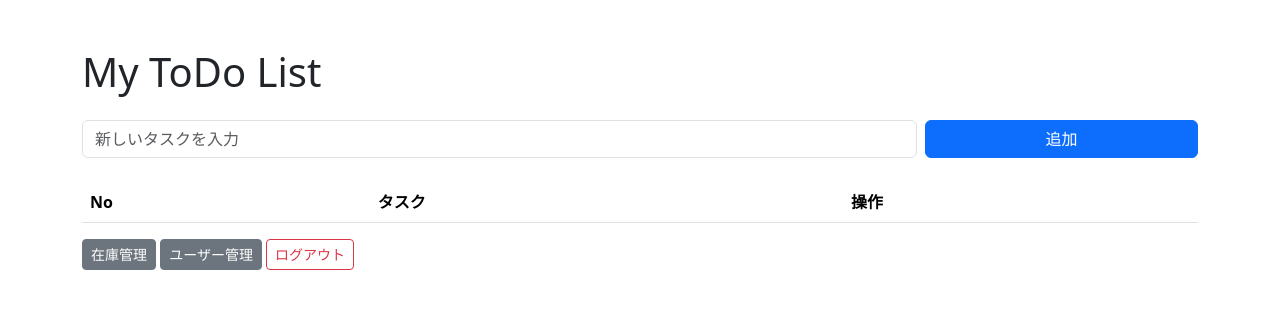
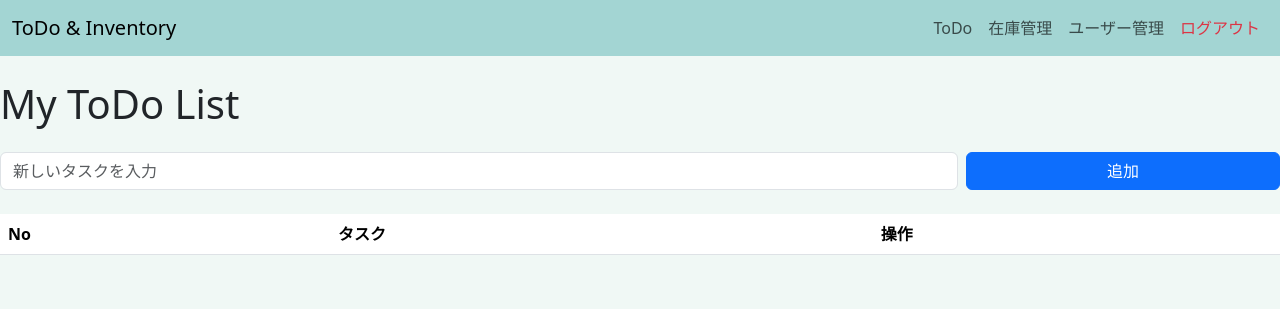
Before and after one commit to Yuuki-Creat/ToDo_app, a Flask app: page / in a window 1280 px wide. Shown: the top 309 px of the page. Run offline with Flask 3, Linux system fonts and the light colour scheme; the visitor is signed in with stand-in values (Sample User, id 1); lists and menus that the app fills with data are empty.

Commit message:
window bootstrap add Inventory update number

```diff
--- a/templates/index.html
+++ b/templates/index.html
@@ -1,23 +1,8 @@
-<!DOCTYPE html>
-<html>
-    <head>
-        <title>ToDo List</title>
-        <meta name="viewport" content="width=device-width, initial-scale=1">
-        <link href="https://cdn.jsdelivr.net/npm/bootstrap@5.3.3/dist/css/bootstrap.min.css" rel="stylesheet">
-        <script>
-            function confirmDelete(taskId) {
-                if (confirm("このタスクを削除してもよろしいですか？")) {
-                    window.location.href = "/delete/" + taskId;
-                }
-            }
-            function confirmAdd() {
-                return confirm("このタスクを追加しますか？");
-            }
-        </script>
-    </head>
-    <body class="container mt-5">
+{% extends "layout.html" %}
+{% block title %}ToDo List{% endblock %}
+{% block content %}
 <h1 class="mb-4">My ToDo List</h1>
-        <form action="/add" method="post" onsubmit="return confirmAdd()" class="row g-2 mb-4">
+<form action="/add" method="post" onsubmit="return confirmAdd('このタスクを追加しますか？')" class="row g-2 mb-4">
     <div class="col-sm-9">
         <input type="text" name="task" class="form-control" placeholder="新しいタスクを入力" required>
     </div>
@@ -38,15 +23,9 @@
         <tr>
             <td>{{ loop.index }}</td>
             <td>{{ todo.task }}</td>
-                    <td><a href="#" class="btn btn-danger btn-sm" onclick="confirmDelete('{{ todo.id }}')">削除</a></td>
+            <td><a href="#" class="btn btn-danger btn-sm" onclick="if(confirm('削除しますか？')) location.href='/delete/{{ todo.id }}';">削除</a></td>
         </tr>
         {% endfor %}
     </tbody>
 </table>
-        <div class="mt-3">
-            <a href="/inventory" class="btn btn-secondary btn-sm">在庫管理</a>
-            <a href="/users" class="btn btn-secondary btn-sm">ユーザー管理</a>
-            <a href="/logout" class="btn btn-outline-danger btn-sm">ログアウト</a>
-        </div>
-    </body>
-</html>
+{% endblock %}
--- /dev/null
+++ b/templates/layout.html
@@ -0,0 +1,42 @@
+<!DOCTYPE html>
+<html lang="ja">
+    <head>
+        <meta charset="UTF-8">
+        <title>{% block title %}ToDo Inventory{% endblock %}</title>
+        <meta name="viewport" content="width-device-width, initial-scale=1">
+        <link href="https://cdn.jsdelivr.net/npm/bootstrap@5.3.3/dist/css/bootstrap.min.css" rel="stylesheet">
+        <style>
+            body {
+                background-color: #f0f8f5;
+            }
+            .navbar {
+                background-color: #a3d5d3;
+            }
+            .table-striped tbody tr:nth-of-type(odd) {
+                background-color: #e6f0ee;
+            }
+        </style>
+    </head>
+    <body>
+        <nav class="navbar navbar-expand-lg navbar-light">
+            <div class="container-fluid">
+                <a class="navbar-brand" href="/">ToDo & Inventory</a>
+                <button class="navbar-toggler" type="button" data-bs-toggle="collapse" data-bs-target="#navbarNav">
+                    <span class="navbar-toggle-icon"></span>
+                </button>
+                <div class="collapse navbar-collapse" id="navbarNav">
+                    <ul class="navbar-nav ms-auto">
+                        <li class="nav-item"><a class="nav-link" href="/">ToDo</a></li>
+                        <li class="nav-item"><a class="nav-link" href="/Inventory">在庫管理</a></li>
+                        <li class="nav-item"><a class="nav-link" href="/users">ユーザー管理</a></li>
+                        <li class="nav-item"><a class="nav-link text-danger" href="/logout">ログアウト</a></li>
+                    </ul>
+                </div>
+            </div>
+        </nav>
+        <div class="conatainer mt-4">
+            {% block content %}{% endblock%}
+        </div>
+        <script src="https://cdn.jsdelivr.net/npm/bootstrap@5.3.3/dist/js/bootstrap.bundle.min.js"></script>
+    </body>
+</html>
```
Also changed, not shown: templates/inventory.html (+5 -22 lines), templates/login.html (+4 -10 lines), templates/users.html (+4 -11 lines). Lines whose indentation alone changed are shown as unchanged.
